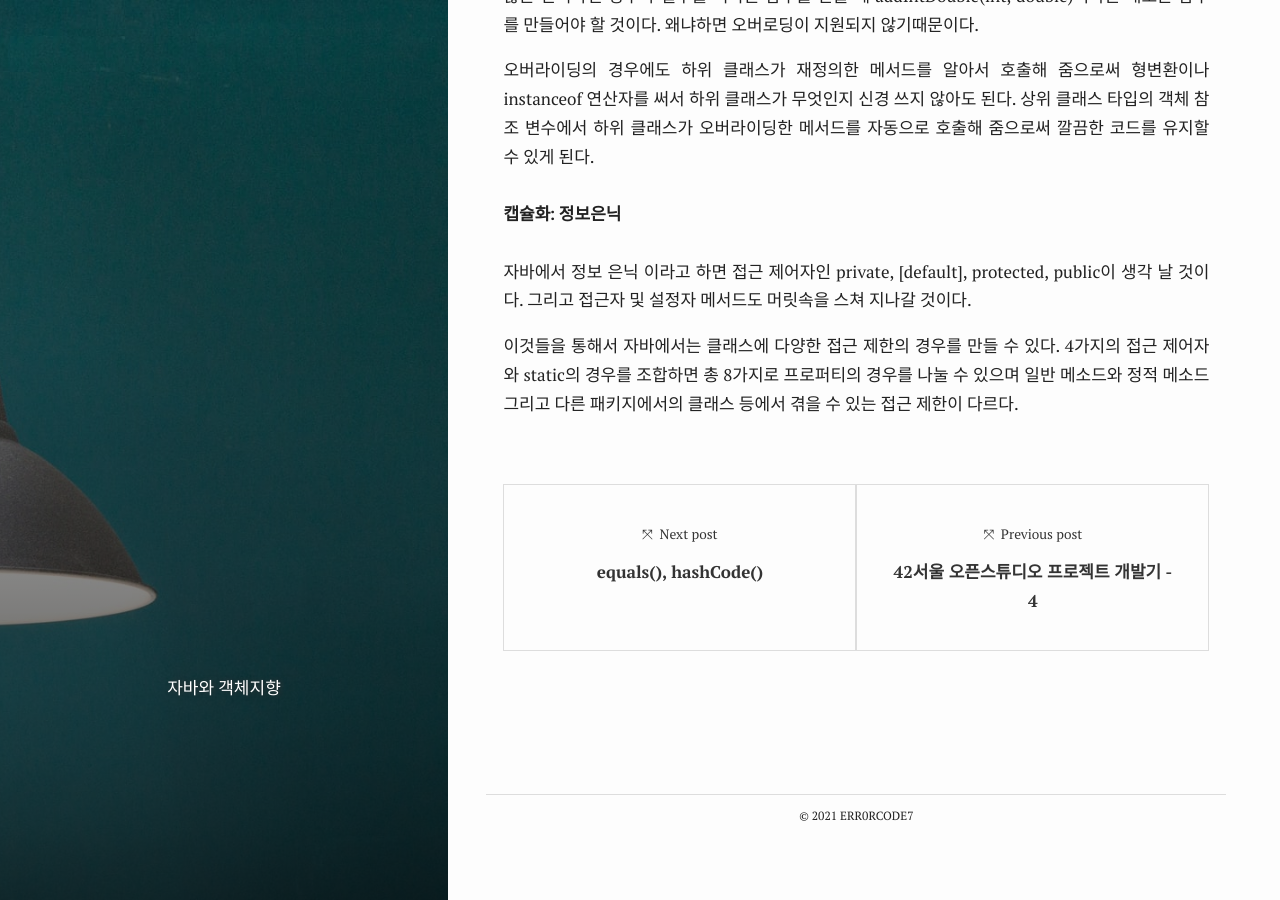
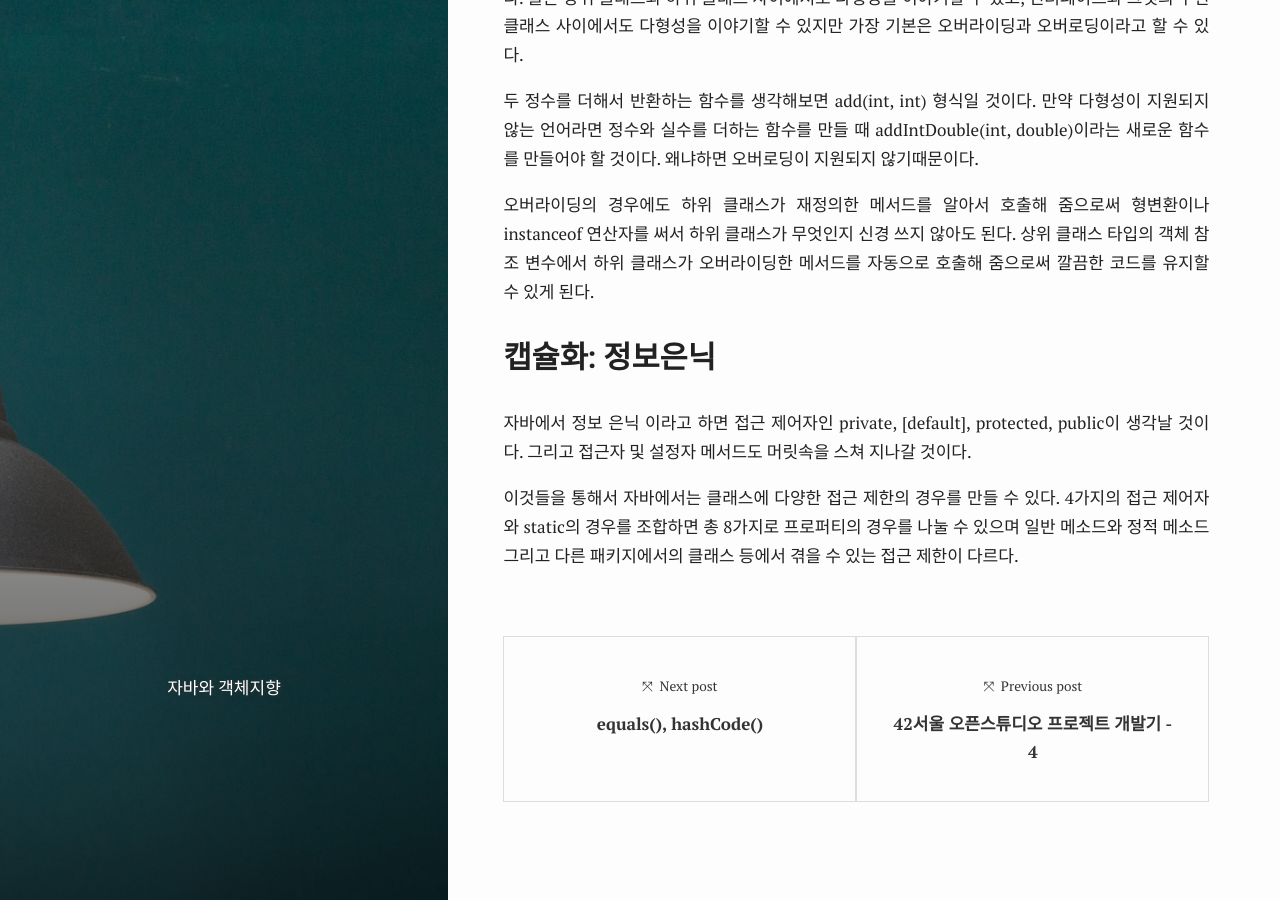
Before and after one commit to Err0rCode7/Err0rCode7.github.io, a Jekyll site: the page built from _posts/Java/2021-04-21-자바와객체지향.md, in a window 1280 px wide and 900 px high, scrolled down 6792 px. Built offline with Jekyll 4.4.1, drawn with Linux system fonts in a browser that asks for light colours; comment, search, counter and statistics services are not loaded.

Commit message:
# Update headers

```diff
--- a/_posts/Java/2021-04-21-자바와객체지향.md
+++ b/_posts/Java/2021-04-21-자바와객체지향.md
@@ -13,7 +13,7 @@ author: Err0rCode7
 ##### [자바 객체지향의 원리](https://wikibook.co.kr/java-oop-for-spring/) 책을 읽고 내용을 정리하는 글입니다.
 
 
-##### 객체 지향은 인간 지향이다
+## 객체 지향은 인간 지향이다
 
 기계 중심의 기계어에서 조금 더 인간을 편하게 하는 어셈블리어, 기계에 맞추어 기계어를 변화할 필요 없이 컴파일러의 변화로 하나의 언어로 코드를 작성할 수 있었던 C 언어 그리고 OS 플랫폼에 따라 다르게 해석 되었던 문제를 해결한 Java 까지의 발전해 온 과정은 모두 로우 레벨의 기계가 아닌 하이 레벨의 인간을 배려하기 위한 과정이다.
 
@@ -42,7 +42,7 @@ author: Err0rCode7
 
 
 
-##### 객체 지향의 4대 특성 - 캡! 상추다
+## 객체 지향의 4대 특성 - 캡! 상추다
 
 객체 지향은 다음과 같은 4대 특성인 캡상추다를 갖고있다.
 
@@ -53,7 +53,7 @@ author: Err0rCode7
 
 
 
-##### 클래스 VS 객체 == 붕어빵틀 VS 붕어빵 ???
+## 클래스 VS 객체 == 붕어빵틀 VS 붕어빵 ???
 
 흔히들 클래스와 객체의 관계를 붕어빵틀과 붕어빵의 관계로 가리킨다. 하지만 이것은 잘못되었다. 자바 코드로 직접 살펴보자
 
@@ -89,7 +89,7 @@ author: Err0rCode7
 
 
 
-##### 추상화: 모델링
+##추상화: 모델링
 
 추상화의 일반인이 생각하는 의미와 전산 용어로서의 의미는 다르지 않다.
 
@@ -99,7 +99,7 @@ author: Err0rCode7
 
 객체 지향의 추상화와 그림으로서의 추상화, 그리고 사전적 의미로서의 추상화가 같은 의미인 것이다. 우리는 사전적 의미에서 공통 특성 / 공통 속성 추출에 주목할 필요가 있다.
 
-##### 추상화는 모델링이다.
+## 추상화는 모델링이다.
 
 추상화란 구체적인 것을 분해해서 관찰자가 관심 있는 특성만 가지고 재조합하는 것이라고 정리할 수 있다. 이 개념을 머릿속에 간직해 두고 객체 지향의 추상화를 생각해보자.
 
@@ -133,7 +133,7 @@ author: Err0rCode7
 
 만약 병원 애플리케이션을 만들고 있다면 사람은 환자를 의미하는 좀 더 구체적인 이름으로 바꿀 수 있을 것이고 클래스 설계도 달라질 것이다. 결국 애플리케이션 경계에 따라서 필요한 특성들이 보일 것이며 이는 추상화에 뜻에 따라 구체적인 내용을 관심 영역에 대한 특성만을 가지고 재조합하는 과정을 거치는 것이고 `추상화는 모델링이다.` 라는 말에 동의할 수 있을 것이다.
 
-##### 상속: 재사용 + 확장
+## 상속: 재사용 + 확장
 
 상속은 언어의 오해가 있는데 영어단어를 그대로 옮기면서 문제가 생겼다. 객체 지향의 상속은 할아버지와 아버지, 삼촌과의 관계가 아니라 동물과 포유류, 조류와의 관계이다. 동물이라고 하는 것 중 분류를 조금 더 세분화해서 포유류와 조류가 나오고 포유류를 조금 더 분류해서 고래, 박쥐가 나오는 것이다.
 
@@ -157,7 +157,7 @@ author: Err0rCode7
 
 자바 언어에서도 상위 - 하위 클래스의 개념으로 본 것을 볼 수 있다. inheritance를 사용하지 않고 extends를 했단 점인데, 자바 언어의 아버지라고 불리는 제임스 고슬링은 객체 지향의 상속을 정확히 이해한 것이다.
 
-##### 상속은 is a 관계를 만족해야 한다 ?
+## 상속은 is a 관계를 만족해야 한다 ?
 
 상속에 대한 또 하나의 오해가 있다. 상속은 is a 관계를 만족해야 한다는 말을 들어 본 적이 있을 것이다. 아래의 문장을 보자
 
@@ -173,7 +173,7 @@ author: Err0rCode7
 
 
 
-##### 다중 상속과 자바
+## 다중 상속과 자바
 
 자바는 다중 상속을 지원하지 않았는데, 왜 뺏는지 다중 상속의 문제점을 살펴보자.
 
@@ -181,7 +181,7 @@ author: Err0rCode7
 
 결국 다중 상속의 득실 관계에서 실이 더 많았기에 자바와 C#은 과감히 다중 상속을 포기했다. 대신 자바에서는 C++에는 없는 인터페이스를 도입해 다중 상속의 득은 취하고 실은 과감히 버렸다.
 
-##### 상속과 인터페이스
+## 상속과 인터페이스
 
 > 다중 상속을 포기하고 대신 인터페이스를 도입한 자바에서 인터페이스는 어떤 관계를 나타내는 것일까?
 
@@ -209,7 +209,7 @@ author: Err0rCode7
 
 
 
-##### 다형성: 사용편의성
+## 다형성: 사용편의성
 
 객체 지향에서 다형성이라고 하면 오버라이딩(overriding)과 오버로딩(overloading)이라고 할 수 있다. 물론 상위 클래스와 하위 클래스 사이에서도 다형성을 이야기할 수 있고, 인터페이스와 그것의 구현 클래스 사이에서도 다형성을 이야기할 수 있지만 가장 기본은 오버라이딩과 오버로딩이라고 할 수 있다.
 
@@ -217,8 +217,8 @@ author: Err0rCode7
 
 오버라이딩의 경우에도 하위 클래스가 재정의한 메서드를 알아서 호출해 줌으로써 형변환이나 instanceof 연산자를 써서 하위 클래스가 무엇인지 신경 쓰지 않아도 된다. 상위 클래스 타입의 객체 참조 변수에서 하위 클래스가 오버라이딩한 메서드를 자동으로 호출해 줌으로써 깔끔한 코드를 유지할 수 있게 된다.
 
-##### 캡슐화: 정보은닉
+## 캡슐화: 정보은닉
 
-자바에서 정보 은닉 이라고 하면 접근 제어자인 private, [default], protected, public이 생각 날 것이다. 그리고 접근자 및 설정자 메서드도 머릿속을 스쳐 지나갈 것이다.
+자바에서 정보 은닉 이라고 하면 접근 제어자인 private, [default], protected, public이 생각날 것이다. 그리고 접근자 및 설정자 메서드도 머릿속을 스쳐 지나갈 것이다.
 
 이것들을 통해서 자바에서는 클래스에 다양한 접근 제한의 경우를 만들 수 있다. 4가지의 접근 제어자와 static의 경우를 조합하면 총 8가지로 프로퍼티의 경우를 나눌 수 있으며 일반 메소드와 정적 메소드 그리고 다른 패키지에서의 클래스 등에서 겪을 수 있는 접근 제한이 다르다.
```
Also changed, not shown: _posts/Java/2021-04-21-equals_hashCode.md (+7 -7 lines).
